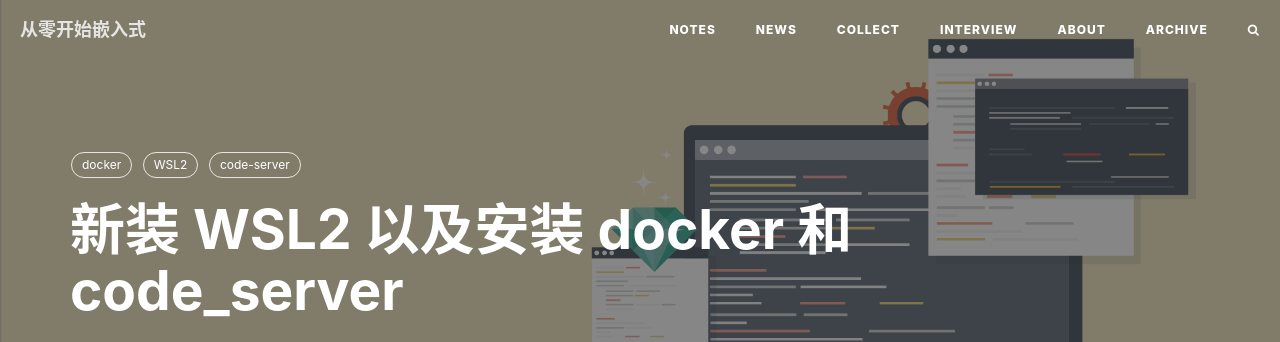
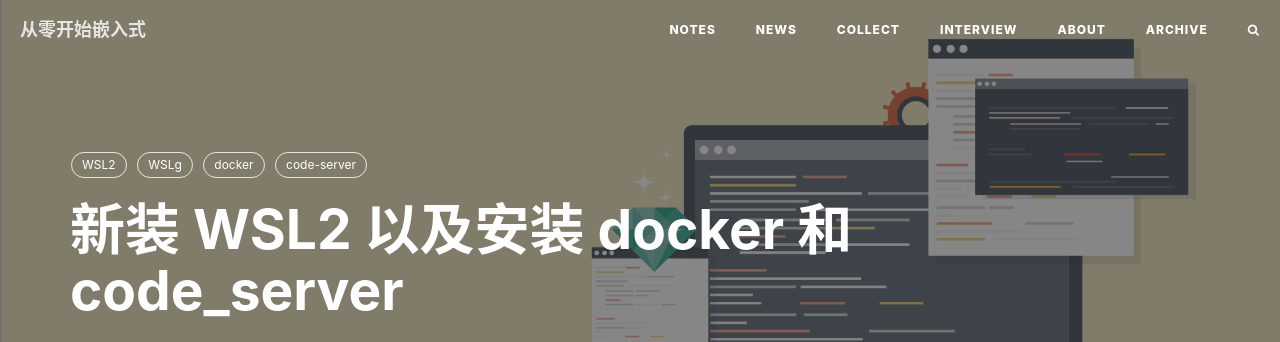
Before and after one commit to jvfan/bg, a Jekyll site: the page built from _posts/2020-05-17-新装-WSL2-以及安装-docker-和-code_server.md, in a window 1280 px wide and 900 px high. Shown: the top 342 px of the window. Built offline with Jekyll 4.4.1, drawn with Linux system fonts in a browser that asks for light colours; nearby versions of some CDN libraries; comment, search, counter and statistics services are not loaded.

Commit message:
Update 2020-05-17-新装-WSL2-以及安装-docker-和-code_server.md

```diff
--- a/_posts/2020-05-17-新装-WSL2-以及安装-docker-和-code_server.md
+++ b/_posts/2020-05-17-新装-WSL2-以及安装-docker-和-code_server.md
@@ -7,8 +7,9 @@
 header-img: img/post-bg-debug.png
 catalog: true
 tags:
+    - WSL2
+    - WSLg
     - docker
-    - WSL2
     - code-server
 
 ---
```
